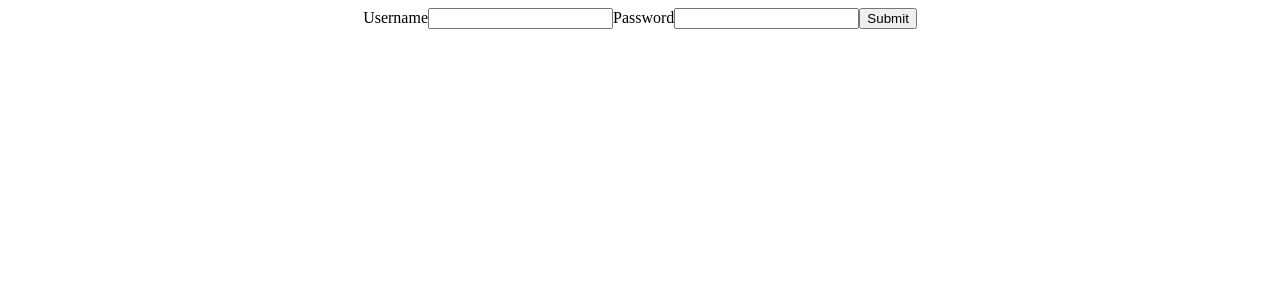
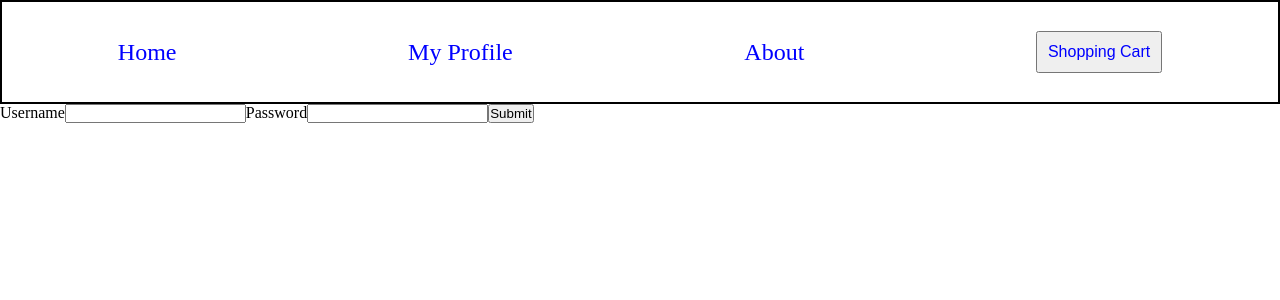
Before and after one commit to Oruma1to/ObeliskRecords, a React (Create React App) app in the folder client/: page /signin in a window 1280 px wide. Shown: the top 300 px of the page. Built offline with nearby package versions, Linux system fonts and the light colour scheme.

Commit message:
Minimal styling and albums refactored for hooks

```diff
--- a/client/src/App.css
+++ b/client/src/App.css
@@ -1,38 +1,4 @@
-.App {
-  text-align: center;
+* {
+  margin: 0;
+  padding: 0
 }
-
-.App-logo {
-  height: 40vmin;
-  pointer-events: none;
-}
-
-@media (prefers-reduced-motion: no-preference) {
-  .App-logo {
-    animation: App-logo-spin infinite 20s linear;
-  }
-}
-
-.App-header {
-  background-color: #282c34;
-  min-height: 100vh;
-  display: flex;
-  flex-direction: column;
-  align-items: center;
-  justify-content: center;
-  font-size: calc(10px + 2vmin);
-  color: white;
-}
-
-.App-link {
-  color: #61dafb;
-}
-
-@keyframes App-logo-spin {
-  from {
-    transform: rotate(0deg);
-  }
-  to {
-    transform: rotate(360deg);
-  }
-}
--- a/client/src/App.js
+++ b/client/src/App.js
@@ -7,6 +7,9 @@ import { logIn } from './actions'
 import Signin from './components/users/Signin'
 import Signup from './components/users/Signup'
 import Albums from './components/albums/Albums'
+import Header from './components/shared/Header';
+import Home from './components/shared/Home'
+import Album from './components/albums/Album';
 
 
 function App() {
@@ -14,9 +17,14 @@ function App() {
   const dispatch = useDispatch()
   return (
     <div className="App">
+      <Header />
       <Route path="/" exact>
-        <h1>IsLogged {isLogged ? "yes" : "no"}</h1>
-        <button onClick={() => dispatch(logIn())}>+</button>
+        <Home />
+        {/* <h1>IsLogged {isLogged ? "yes" : "no"}</h1>
+        <button onClick={() => dispatch(logIn())}>+</button> */}
+      </Route>
+      <Route path="/albums/:id">
+        <Album />
       </Route>
       <Route path="/signin">
         <Signin />
@@ -24,7 +32,7 @@ function App() {
       <Route path="/signup">
         <Signup />
       </Route>
-      <Route path="/albums">
+      <Route exact path="/albums">
         <Albums />
       </Route>
     </div>
--- a/client/src/components/albums/Album.jsx
+++ b/client/src/components/albums/Album.jsx
@@ -0,0 +1,9 @@
+import React from 'react'
+
+export default function Album() {
+  return (
+    <div>
+      <h1>SOON......</h1>
+    </div>
+  )
+}
--- /dev/null
+++ b/client/src/components/albums/Albums.css
@@ -0,0 +1,17 @@
+.album-container {
+  height: 300px;
+  width: 200px;
+  display: flex;
+  flex-direction: column;
+  border: solid 2px black;
+  align-items: center;
+}
+
+.album-cover {
+  width: 90%;
+  margin-top: 10px
+}
+
+.album-title {
+  margin-top: 10px
+}
--- a/client/src/components/albums/Albums.jsx
+++ b/client/src/components/albums/Albums.jsx
@@ -1,27 +1,21 @@
-import React, { Component } from 'react'
+import React, {useState, useEffect} from 'react'
+import { getAlbums } from '../../services/apiAlbums'
+import {Link} from 'react-router-dom'
+import './Albums.css'
 
-import { getAlbums } from '../../services/apiAlbums'
+export default function Albums() {
 
-export default class Albums extends Component {
-  constructor() {
-    super()
+  const [albums, setAlbums] = useState([])
 
-    this.state = {
-      albums: [],
-      status: 'Loading...'
-    };
-  }
+  useEffect(() => {
+    pullAlbums()
+  }, [])
 
-  async componentDidMount() {
+  const pullAlbums = async () => {
     try {
       const response = await getAlbums();
-
       console.log(response)
-
-      this.setState({
-        status: '',
-        albums: response
-      })
+      setAlbums(response)
     } catch (error) {
       console.log(error);
       this.setState({
@@ -29,17 +23,18 @@ export default class Albums extends Component {
       })
     }
   }
-
-  render() {
     return (
       <div>
-        { this.state.status ? <h2>{this.state.status}</h2> : null}
-        {
-          this.state.albums.map((album, ind) => {
-            return <p key={ind}>{album.albumName}</p>
-          })
-        }
+        {albums.map(album => {
+          return <div>
+            <Link className="album-container" to={`/albums/${album._id}`}>
+            <img className="album-cover" src={album.albumCover} />
+            <p className="album-title">{album.artistName}</p>
+            <p className="album-name">{album.albumName}</p>
+            <p className="album-year">{album.year}</p>
+            </Link>
+            </div>
+        })}
       </div>
     )
-  }
 }
--- /dev/null
+++ b/client/src/components/shared/Header.css
@@ -0,0 +1,19 @@
+.header-nav {
+  border: 2px solid black;
+  display: flex;
+  justify-content: space-evenly;
+  height: 100px;
+
+}
+
+.nav-link {
+  text-decoration: none;
+  color: blue;
+  font-size: 1.5rem;
+  margin: auto
+}
+
+.cart {
+  padding: 10px;
+  font-size: 1rem
+}
--- /dev/null
+++ b/client/src/components/shared/Header.jsx
@@ -0,0 +1,16 @@
+import React from 'react'
+import './Header.css'
+import {Link} from 'react-router-dom'
+
+export default function Header() {
+  return (
+    <div className="header-wrapper">
+      <ul className="header-nav">
+        <Link to="/" className="nav-link">Home</Link>
+        <Link to="/" className="nav-link">My Profile</Link>
+        <Link to="/" className="nav-link">About</Link>
+        <button to="/cart" className="nav-link cart" >Shopping Cart</button>
+      </ul>
+    </div>
+  )
+}
--- /dev/null
+++ b/client/src/components/shared/Home.jsx
@@ -0,0 +1,14 @@
+import React from 'react'
+import Albums from '../albums/Albums'
+
+export default function Home() {
+  return (
+    <>
+      <div className="home-wrapper">
+        <div className="home-banner"></div>
+        <div className="home-search"></div>
+        <div className="home-albums"><Albums /></div>
+      </div>
+    </>
+  )
+}
```
